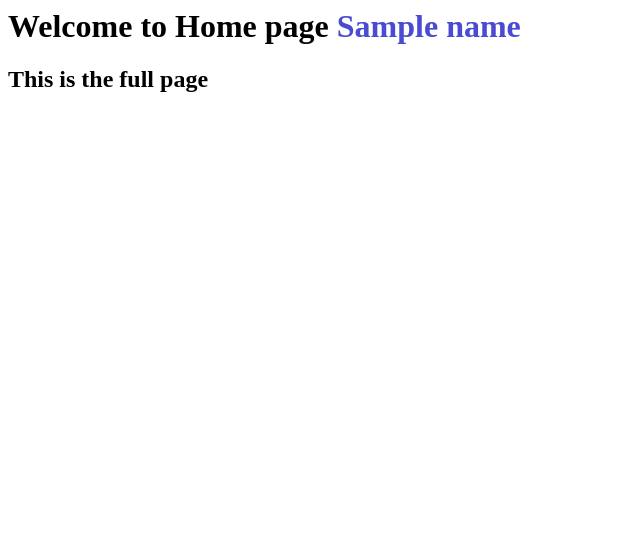
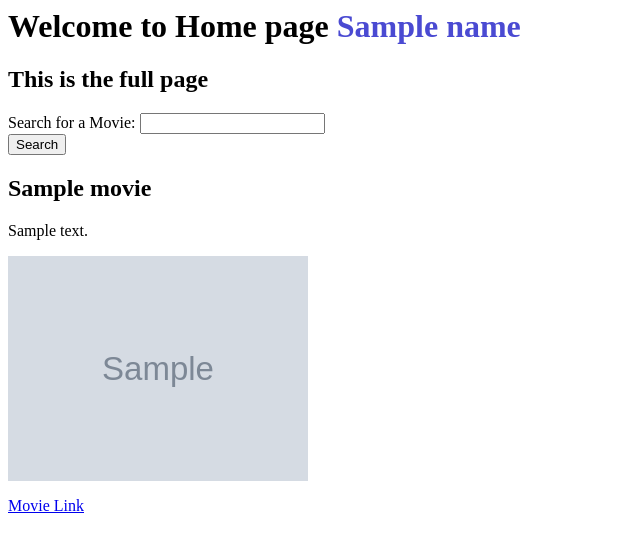
Before and after one commit to JDGOMEZ123/MOVIEREVIEWSPROJECT, a Django app: template movie/templates/home.html in a window 1280 px wide. Shown: the top 552 px of the page, without its empty margins (0-640 px from the left). Run offline with Django 5.2, Linux system fonts and the light colour scheme; the template is opened without the code that fills it: most values are stand-ins (such as "Sample title", 1, 10 or a date in 2020); grey boxes marked "Sample" are stand-in pictures.

Commit message:
busqueda de pelicula

```diff
--- a/movie/templates/home.html
+++ b/movie/templates/home.html
@@ -1,9 +1,51 @@
-
-    <style>
+<style>
     .highlight-name {
         color: rgb(74, 74, 210);
         font-weight: bold;
     }
+
+    img {
+        max-width: 300px;
+        height: auto;
+        display: block;
+        margin-top: 10px;
+    }
 </style>
-<h1>Welcome to Home page <span class="highlight-name">{{name}}</span></h1>
-<h2>This is the full page</h>
+
+<h1>Welcome to Home page <span class="highlight-name">{{ name }}</span></h1>
+<h2>This is the full page</h2>
+
+<div class="container">
+    <form action="" method="GET">
+        <div class="mb-3">
+            <label for="searchMovie" class="form-label">
+                Search for a Movie:
+            </label>
+            <input type="text" class="form-control" name="searchMovie" id="searchMovie"/>
+        </div>
+        <button type="submit" class="btn btn-primary">Search</button>
+    </form>
+
+    {% if searchTerm %}
+        <p>Searching for: <strong>{{ searchTerm }}</strong></p>
+    {% endif %}
+
+    {% for movie in movies %}
+        <div class="movie-item">
+            <h2>{{ movie.title }}</h2>
+            <p>{{ movie.description }}</p>
+
+            {% if movie.image %}
+                <img src="{{ movie.image.url }}" alt="{{ movie.title }}">
+            {% else %}
+                <p>No image available</p>
+            {% endif %}
+
+            {% if movie.url %}
+                <p><a href="{{ movie.url }}" target="_blank">Movie Link</a></p>
+            {% endif %}
+        </div>
+    {% empty %}
+        <p>No movies found.</p>
+    {% endfor %}
+</div>
```
